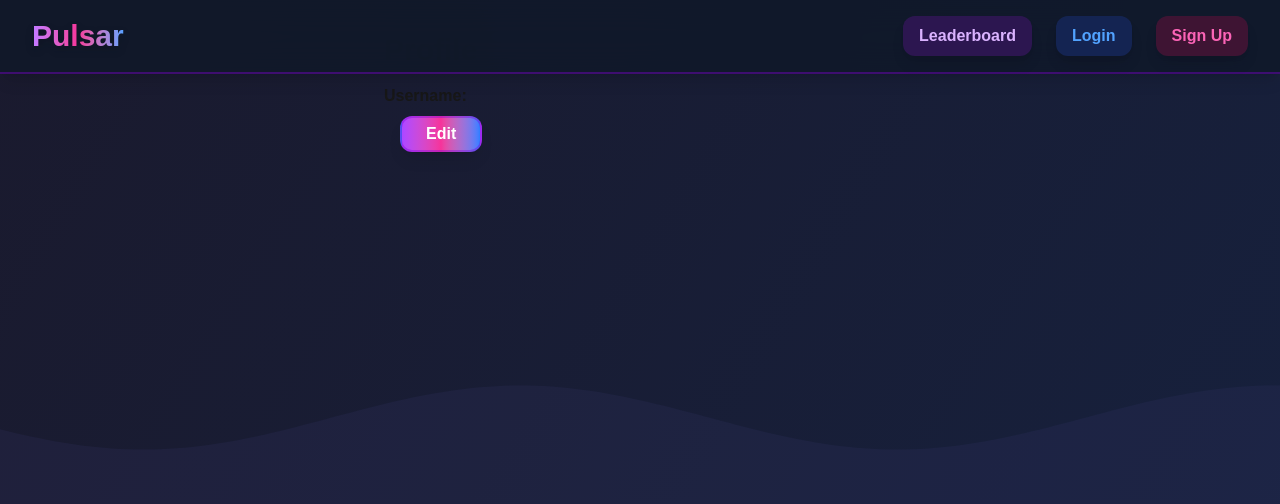
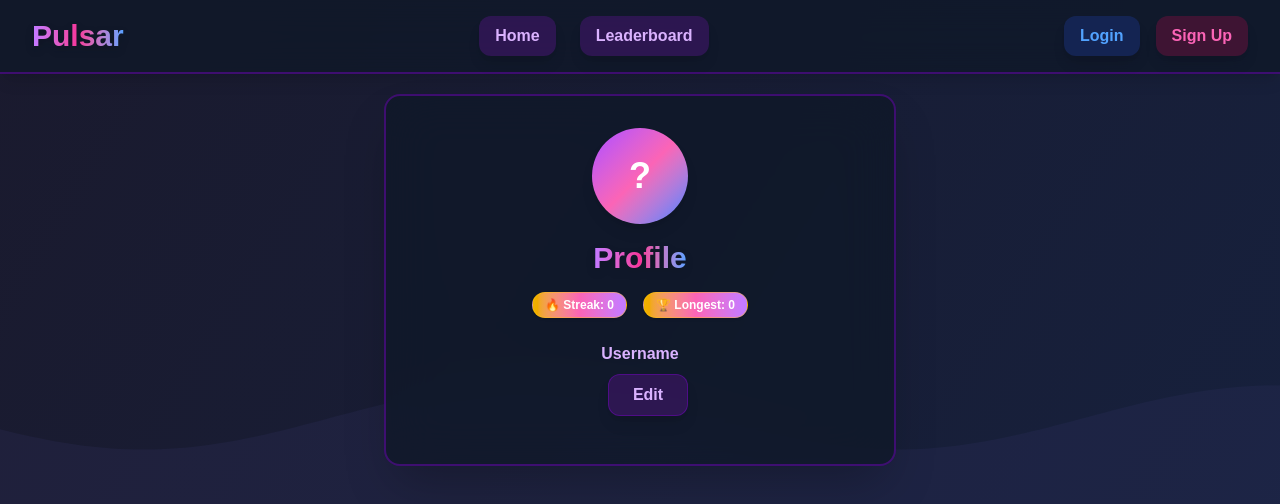
Before and after one commit to RDSTREEM/pulsar-funhouse, a Next.js app: page /profile/1 in a window 1280 px wide. Shown: the top 504 px of the page. Built offline with nearby package versions, Linux system fonts and the light colour scheme; no server answers; the database is empty.

Commit message:
UI Suff (ik these msgs are becomming way to lazy)

```diff
--- a/src/app/globals.css
+++ b/src/app/globals.css
@@ -35,8 +35,9 @@ body {
   @apply text-transparent bg-clip-text bg-gradient-to-r from-purple-400 via-pink-500 to-blue-400 drop-shadow-lg font-extrabold;
 }
 .gradient-btn {
-  @apply bg-gradient-to-r from-purple-500 via-pink-500 to-blue-500 text-white font-bold rounded-xl shadow-lg border-2 border-purple-700/40 transition-transform hover:scale-105 px-6;
+  @apply bg-purple-900/40 text-purple-300 font-bold rounded-xl shadow-lg border border-purple-700/40 transition-colors duration-300 px-6 py-2 hover:bg-purple-900/70;
 }
+
 .glass-input {
   @apply px-5 py-3 border-2 border-pink-400/60 rounded-xl text-lg focus:outline-none focus:ring-2 focus:ring-purple-400 bg-gray-950 text-white shadow-lg placeholder:text-gray-500;
 }
--- a/src/app/profile/[acc]/page.tsx
+++ b/src/app/profile/[acc]/page.tsx
@@ -9,6 +9,7 @@ export default function ProfilePage() {
   const [username, setUsername] = useState("");
   const [editing, setEditing] = useState(false);
   const [loading, setLoading] = useState(true);
+  const [email, setEmail] = useState<string>("");
 
   useEffect(() => {
     async function fetchProfile() {
@@ -21,7 +22,14 @@ export default function ProfilePage() {
       setUsername(data?.username || "");
       setLoading(false);
     }
-    if (acc) fetchProfile();
+    async function fetchEmail() {
+      const { data } = await supabase.auth.getUser();
+      setEmail(data?.user?.email || "");
+    }
+    if (acc) {
+      fetchProfile();
+      fetchEmail();
+    }
   }, [acc]);
 
   async function saveProfile() {
@@ -38,18 +46,32 @@ export default function ProfilePage() {
   if (loading) return <div className="p-8">Loading...</div>;
 
   return (
-    <div className="max-w-xl mx-auto p-8">
-      <h1 className="text-3xl font-bold mb-4">Profile</h1>
-      <div className="mb-4">
-        <label className="block mb-2 font-semibold">Username:</label>
+    <div className="flex flex-col items-center justify-center min-h-[70vh]">
+      <div className="glass-card w-full max-w-lg mx-auto p-8 rounded-2xl shadow-2xl flex flex-col items-center">
+        <div className="flex flex-col items-center mb-6">
+          <div className="w-24 h-24 rounded-full bg-gradient-to-br from-purple-500 via-pink-400 to-blue-500 flex items-center justify-center shadow-lg mb-4">
+            <span className="text-4xl text-white font-bold">{profile?.username?.[0]?.toUpperCase() || '?'}</span>
+          </div>
+          <h1 className="text-3xl font-extrabold gradient-title mb-2">{profile?.username || 'Profile'}</h1>
+          {email && (
+            <span className="text-base text-gray-300 font-medium mb-2">{email}</span>
+          )}
+          <div className="flex gap-4 mt-2">
+            <span className="glass-badge">🔥 Streak: {profile?.streak ?? 0}</span>
+            <span className="glass-badge">🏆 Longest: {profile?.longest_streak ?? 0}</span>
+          </div>
+        </div>
+        <div className="w-full flex flex-col items-center mb-4">
+          <label className="block mb-2 font-semibold text-purple-300">Username</label>
+          <div className="flex items-center w-full justify-center">
             {editing ? (
               <input
-            className="glass-input"
+                className="glass-input w-40"
                 value={username}
                 onChange={e => setUsername(e.target.value)}
               />
             ) : (
-          <span className="text-lg">{profile?.username}</span>
+              <span className="text-lg text-white font-semibold">{profile?.username}</span>
             )}
             <button
               className="gradient-btn ml-4 px-3 py-1"
@@ -58,7 +80,9 @@ export default function ProfilePage() {
               {editing ? "Save" : "Edit"}
             </button>
           </div>
+        </div>
         {/* Add more profile fields here */}
+      </div>
     </div>
   );
 }
--- a/src/components/DailySection.tsx
+++ b/src/components/DailySection.tsx
@@ -68,7 +68,7 @@ export default function DailySection({ streak, onPuzzleSolved }: DailySectionPro
   }
 
   return (
-    <section className="glass-section mb-8 w-full max-w-2xl mx-auto p-6">
+    <section className="glass-section mb-8 w-full flex flex-col items-center max-w-2xl mx-auto p-6">
       <h2 className="gradient-title text-2xl mb-4">Daily</h2>
       <div className="mb-2 text-gray-300">Fact: {loading ? <span className="italic text-gray-500">Loading...</span> : fact}</div>
       <div className="mb-2 text-gray-300">Quote: {loading ? <span className="italic text-gray-500">Loading...</span> : quote}</div>
--- a/src/components/GameSection.tsx
+++ b/src/components/GameSection.tsx
@@ -18,7 +18,7 @@ interface GameSectionProps {
 const GameSection: React.FC<GameSectionProps> = ({ title, games }) => (
   <section className="mb-12 w-full">
     <h2 className="text-3xl font-bold mb-6 text-left w-full">{title}</h2>
-    <div className="grid grid-cols-1 sm:grid-cols-2 md:grid-cols-3 gap-8 w-full">
+    <div className="grid grid-cols-1 sm:grid-cols-2 md:grid-cols-3 gap-8 w-full place-items-center">
       {games.map((game) => (
         <div key={game.name} className="relative">
           <GameCard
--- a/src/components/Navbar.tsx
+++ b/src/components/Navbar.tsx
@@ -4,6 +4,7 @@ import Link from "next/link";
 import { useEffect, useState } from "react";
 import { supabase } from "@/lib/supabase";
 import type { User } from "@supabase/supabase-js";
+import { usePathname } from "next/navigation";
 
 type NavbarProps = {
   streak?: number;
@@ -11,6 +12,8 @@ type NavbarProps = {
 
 export default function Navbar({ streak }: NavbarProps) {
   const [user, setUser] = useState<User | null>(null);
+  const [menuOpen, setMenuOpen] = useState(false);
+  const pathname = usePathname();
 
   useEffect(() => {
     supabase.auth.getUser().then(({ data }) => setUser(data.user));
@@ -26,60 +29,207 @@ export default function Navbar({ streak }: NavbarProps) {
 
   async function handleLogout() {
     await supabase.auth.signOut();
+    setMenuOpen(false);
   }
 
-  const [menuOpen, setMenuOpen] = useState(false);
+  function handleNavClick() {
+    setMenuOpen(false);
+  }
+
+  // Helper to check if link is active
+  function isActive(href: string) {
+    if (href === "/profile" && pathname.startsWith(`/profile`)) return true;
+    return pathname === href;
+  }
 
   return (
-    <nav className="glass-nav absolute top-0 left-0 w-full z-50 flex items-center justify-between px-4 sm:px-8 py-3 sm:py-4 shadow-lg backdrop-blur-lg pointer-events-auto">
-      <Link href="/" className="gradient-title text-2xl sm:text-3xl animate-[tada_1.2s]">
+    <nav className="glass-nav fixed top-0 left-0 w-full z-50 px-4 sm:px-8 py-3 sm:py-4 shadow-lg backdrop-blur-lg pointer-events-auto flex items-center justify-between">
+      {/* Left: Logo */}
+      <div className="flex-shrink-0">
+        <Link
+          href="/"
+          className="gradient-title text-2xl sm:text-3xl animate-[tada_1.2s]"
+          onClick={handleNavClick}
+        >
           Pulsar
         </Link>
-      {/* Hamburger for mobile */}
+      </div>
+
+      {/* Center: Nav Links (desktop) */}
+      <div className="hidden sm:flex items-center gap-6">
+        <Link
+          href="/"
+          onClick={handleNavClick}
+          className={`px-4 py-2 rounded-xl font-bold shadow-lg transition-colors text-center ${
+            isActive("/")
+              ? "bg-purple-900/70 text-purple-200 ring-2 ring-purple-400"
+              : "bg-purple-900/40 text-purple-300 hover:bg-purple-900/70"
+          }`}
+        >
+          Home
+        </Link>
+        <Link
+          href="/leaderboard"
+          onClick={handleNavClick}
+          className={`px-4 py-2 rounded-xl font-bold shadow-lg transition-colors text-center ${
+            isActive("/leaderboard")
+              ? "bg-purple-900/70 text-purple-200 ring-2 ring-purple-400"
+              : "bg-purple-900/40 text-purple-300 hover:bg-purple-900/70"
+          }`}
+        >
+          Leaderboard
+        </Link>
+        {user && (
+          <Link
+            href={`/profile/${user.id}`}
+            onClick={handleNavClick}
+            className={`px-4 py-2 rounded-xl font-bold shadow-lg transition-colors text-center ${
+              isActive("/profile")
+                ? "bg-green-900/70 text-green-200 ring-2 ring-green-400"
+                : "bg-green-900/40 text-green-300 hover:bg-green-900/70"
+            }`}
+          >
+            Profile
+          </Link>
+        )}
+      </div>
+
+      {/* Right: Auth Buttons (desktop) */}
+      <div className="hidden sm:flex items-center gap-4">
+        {user ? (
+          <button
+            onClick={handleLogout}
+            className="text-red-400 font-bold px-4 py-2 rounded-xl bg-red-900/40 hover:bg-red-900/70 transition-colors shadow-lg text-center cursor-pointer"
+          >
+            Logout
+          </button>
+        ) : (
+          <>
+            <Link
+              href="/login"
+              className={`px-4 py-2 rounded-xl font-bold shadow-lg transition-colors text-center ${
+                isActive("/login")
+                  ? "bg-blue-900/70 text-blue-200 ring-2 ring-blue-400"
+                  : "bg-blue-900/40 text-blue-400 hover:bg-blue-900/70"
+              }`}
+            >
+              Login
+            </Link>
+            <Link
+              href="/signup"
+              className={`px-4 py-2 rounded-xl font-bold shadow-lg transition-colors text-center ${
+                isActive("/signup")
+                  ? "bg-pink-900/70 text-pink-200 ring-2 ring-pink-400"
+                  : "bg-pink-900/40 text-pink-400 hover:bg-pink-900/70"
+              }`}
+            >
+              Sign Up
+            </Link>
+          </>
+        )}
+      </div>
+
+      {/* Mobile Hamburger */}
       <button
         className="sm:hidden flex flex-col justify-center items-center w-10 h-10 rounded-lg border border-purple-700/40 bg-gray-900/60"
         aria-label="Toggle menu"
         onClick={() => setMenuOpen((open) => !open)}
       >
-        <span className={`block w-6 h-0.5 bg-purple-400 mb-1 transition-all ${menuOpen ? 'rotate-45 translate-y-2' : ''}`}></span>
-        <span className={`block w-6 h-0.5 bg-pink-400 mb-1 transition-all ${menuOpen ? 'opacity-0' : ''}`}></span>
-        <span className={`block w-6 h-0.5 bg-blue-400 transition-all ${menuOpen ? '-rotate-45 -translate-y-2' : ''}`}></span>
+        <span
+          className={`block w-6 h-0.5 bg-purple-400 mb-1 transition-all duration-300 ${
+            menuOpen ? "rotate-45 translate-y-2" : ""
+          }`}
+        ></span>
+        <span
+          className={`block w-6 h-0.5 bg-pink-400 mb-1 transition-all duration-300 ${
+            menuOpen ? "opacity-0" : ""
+          }`}
+        ></span>
+        <span
+          className={`block w-6 h-0.5 bg-blue-400 transition-all duration-300 ${
+            menuOpen ? "-rotate-45 -translate-y-2" : ""
+          }`}
+        ></span>
       </button>
-      {/* Menu */}
+
+      {/* Mobile Menu */}
       <div
-        className={`flex-col sm:flex-row flex items-center gap-4 sm:gap-6 absolute sm:static top-full left-0 w-full sm:w-auto bg-gray-900/95 sm:bg-transparent px-4 sm:px-0 py-4 sm:py-0 shadow-lg sm:shadow-none transition-all duration-300 z-40 ${menuOpen ? 'flex' : 'hidden sm:flex'}`}
+        className={`absolute sm:hidden top-0 left-0 w-full h-screen bg-gray-900/95 shadow-lg transition-all duration-500 z-40 overflow-hidden ${
+          menuOpen ? "opacity-100 pointer-events-auto" : "opacity-0 pointer-events-none"
+        }`}
+        style={{ transitionProperty: "opacity" }}
       >
-        <Link href="/leaderboard" className="px-4 py-2 rounded-xl bg-purple-900/40 text-purple-300 font-bold hover:bg-purple-900/70 transition-colors shadow-lg">
+        <div className="flex flex-col items-center gap-4 py-16">
+          <Link
+            href="/"
+            onClick={handleNavClick}
+            className={`px-4 py-2 rounded-xl font-bold shadow-lg text-center w-40 ${
+              isActive("/")
+                ? "bg-purple-900/70 text-purple-200 ring-2 ring-purple-400"
+                : "bg-purple-900/40 text-purple-300 hover:bg-purple-900/70"
+            }`}
+          >
+            Home
+          </Link>
+          <Link
+            href="/leaderboard"
+            onClick={handleNavClick}
+            className={`px-4 py-2 rounded-xl font-bold shadow-lg text-center w-40 ${
+              isActive("/leaderboard")
+                ? "bg-purple-900/70 text-purple-200 ring-2 ring-purple-400"
+                : "bg-purple-900/40 text-purple-300 hover:bg-purple-900/70"
+            }`}
+          >
             Leaderboard
           </Link>
           {user && (
-          <Link href={`/profile/${user.id}`} className="px-4 py-2 rounded-xl bg-green-900/40 text-green-300 font-bold hover:bg-green-900/70 transition-colors shadow-lg">
+            <Link
+              href={`/profile/${user.id}`}
+              onClick={handleNavClick}
+              className={`px-4 py-2 rounded-xl font-bold shadow-lg text-center w-40 ${
+                isActive("/profile")
+                  ? "bg-green-900/70 text-green-200 ring-2 ring-green-400"
+                  : "bg-green-900/40 text-green-300 hover:bg-green-900/70"
+              }`}
+            >
               Profile
             </Link>
           )}
           {user ? (
-          <>
-            <span className="text-base text-gray-300 font-medium flex items-center gap-2">
-              Hi, <span className="text-pink-400 font-bold">{user.email}</span>
-              {typeof streak === "number" && (
-                <span className="glass-badge ml-2">🔥 Streak: {streak}</span>
-              )}
-            </span>
-            <button onClick={handleLogout} className="text-red-400 font-bold px-4 py-2 rounded-xl bg-red-900/40 hover:bg-red-900/70 transition-colors shadow-lg animate-[wiggle_1.5s_ease-in-out_infinite]">
+            <button
+              onClick={handleLogout}
+              className="text-red-400 font-bold px-4 py-2 rounded-xl bg-red-900/40 hover:bg-red-900/70 transition-colors shadow-lg text-center w-40"
+            >
               Logout
             </button>
-          </>
           ) : (
             <>
-            <Link href="/login" className="px-4 py-2 rounded-xl bg-blue-900/40 text-blue-400 font-bold hover:bg-blue-900/70 transition-colors shadow-lg animate-[wiggle_1.5s_ease-in-out_infinite]">
+              <Link
+                href="/login"
+                onClick={handleNavClick}
+                className={`px-4 py-2 rounded-xl font-bold shadow-lg text-center w-40 ${
+                  isActive("/login")
+                    ? "bg-blue-900/70 text-blue-200 ring-2 ring-blue-400"
+                    : "bg-blue-900/40 text-blue-400 hover:bg-blue-900/70"
+                }`}
+              >
                 Login
               </Link>
-            <Link href="/signup" className="px-4 py-2 rounded-xl bg-pink-900/40 text-pink-400 font-bold hover:bg-pink-900/70 transition-colors shadow-lg animate-[wiggle_1.5s_ease-in-out_infinite]">
+              <Link
+                href="/signup"
+                onClick={handleNavClick}
+                className={`px-4 py-2 rounded-xl font-bold shadow-lg text-center w-40 ${
+                  isActive("/signup")
+                    ? "bg-pink-900/70 text-pink-200 ring-2 ring-pink-400"
+                    : "bg-pink-900/40 text-pink-400 hover:bg-pink-900/70"
+                }`}
+              >
                 Sign Up
               </Link>
             </>
           )}
         </div>
+      </div>
     </nav>
   );
 }
```
Also changed, not shown: src/components/InteractiveBackground.tsx (+5 -4 lines). Lines whose indentation alone changed are shown as unchanged.
